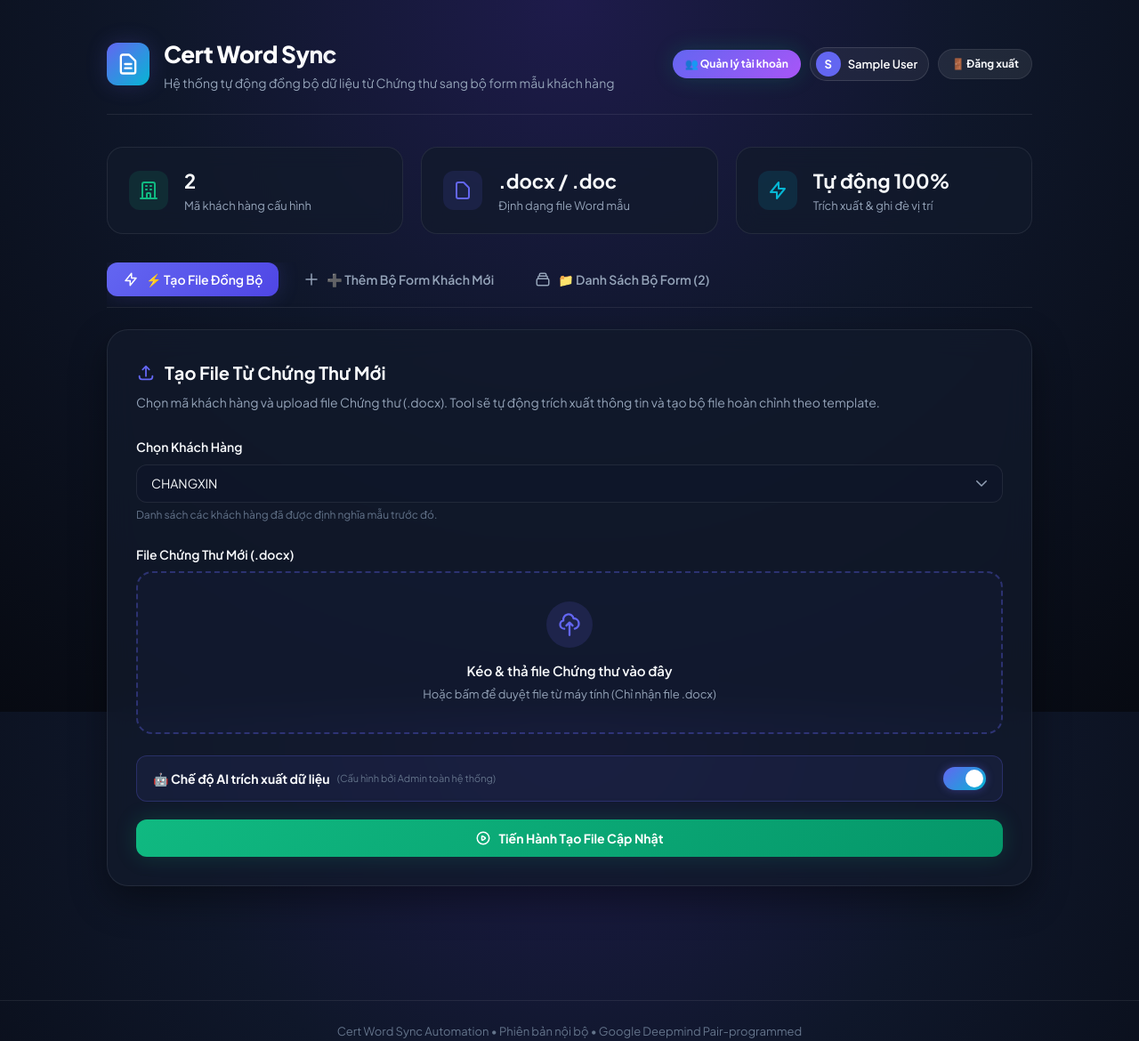
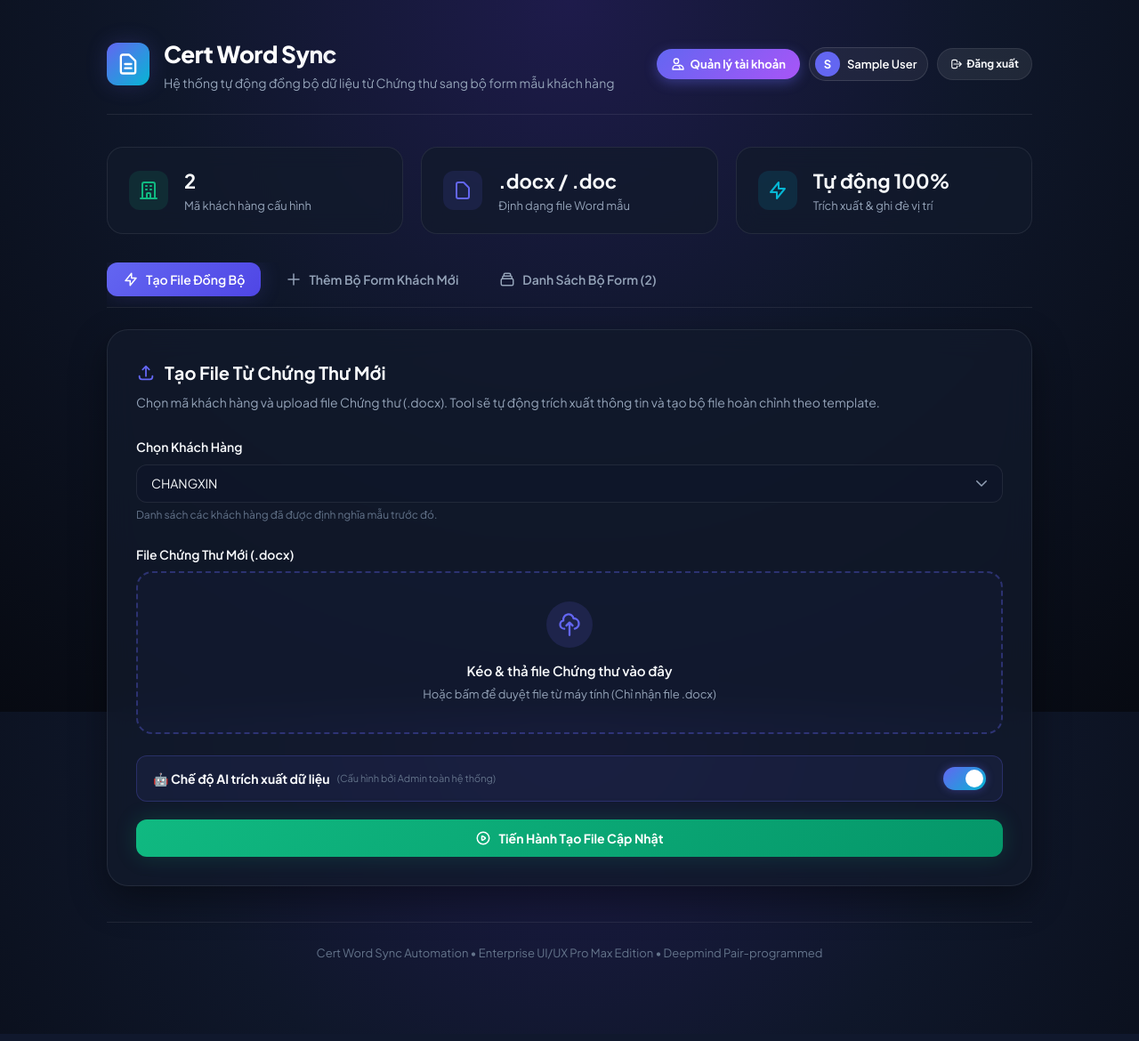
Before and after one commit to chauvanhung/rolly-ai, a Flask app: page / in a window 1280 px wide. Shown: the whole page at 89% size. Run offline with Flask 3, Linux system fonts and the light colour scheme; the visitor is signed in with stand-in values (Sample User, id 1); data comes from the database, SQL or seed files in the repository.

Commit message:
feat(ui): Apply UI/UX Pro Max Enterprise Glassmorphism design system across Cert Word Sync

```diff
--- a/cert_word_sync/static/css/style.css
+++ b/cert_word_sync/static/css/style.css
@@ -628,6 +628,31 @@ select.form-control {
   font-weight: bold;
 }
 
+/* UI UX Pro Max Utility Enhancements */
+a, button, .btn, .tab-btn, .client-card, .stat-card, .dropzone, .toggle-switch, .select-role-styled, .btn-act, .file-preview-remove, .field-chip, .nav-tab {
+  cursor: pointer;
+}
+
+*:focus-visible {
+  outline: 2px solid var(--accent-indigo);
+  outline-offset: 2px;
+}
+
+::-webkit-scrollbar {
+  width: 8px;
+  height: 8px;
+}
+::-webkit-scrollbar-track {
+  background: rgba(15, 23, 42, 0.6);
+}
+::-webkit-scrollbar-thumb {
+  background: rgba(99, 102, 241, 0.3);
+  border-radius: 4px;
+}
+::-webkit-scrollbar-thumb:hover {
+  background: rgba(99, 102, 241, 0.5);
+}
+
 /* Buttons */
 .btn {
   display: inline-flex;
--- a/cert_word_sync/templates/index.html
+++ b/cert_word_sync/templates/index.html
@@ -7,7 +7,7 @@
     <link rel="preconnect" href="https://fonts.googleapis.com">
     <link rel="preconnect" href="https://fonts.gstatic.com" crossorigin>
     <link href="https://fonts.googleapis.com/css2?family=Plus+Jakarta+Sans:wght@300;400;500;600;700;800&display=swap" rel="stylesheet">
-    <link rel="stylesheet" href="{{ url_for('static', filename='css/style.css') }}">
+    <link rel="stylesheet" href="{{ url_for('static', filename='css/style.css') }}?v=3.2">
   </head>
   <body>
     <div class="app-container">
@@ -28,8 +28,11 @@
           {% if current_user %}
           <div style="display: flex; align-items: center; gap: 10px; flex-wrap: wrap;">
             {% if current_user.is_admin %}
-            <a href="/admin/users" class="btn btn-primary" style="padding: 6px 14px; font-size: 12px; border-radius: 20px; text-decoration: none; display: flex; align-items: center; gap: 6px; background: linear-gradient(135deg, #6366f1, #a855f7);">
-              👥 Quản lý tài khoản
+            <a href="/admin/users" class="btn btn-primary" style="padding: 7px 16px; font-size: 13px; border-radius: 20px; text-decoration: none; display: flex; align-items: center; gap: 6px; background: linear-gradient(135deg, #6366f1, #a855f7); font-weight: 700; box-shadow: 0 4px 14px rgba(99, 102, 241, 0.4);">
+              <svg width="16" height="16" fill="none" viewBox="0 0 24 24" stroke="currentColor">
+                <path stroke-linecap="round" stroke-linejoin="round" stroke-width="2" d="M12 4.354a4 4 0 100 5.292M15 21H3v-1a6 6 0 0112 0v1zm0 0h6v-1a6 6 0 00-9-5.197M13 7a4 4 0 11-8 0 4 4 0 018 0z" />
+              </svg>
+              Quản lý tài khoản
             </a>
             {% endif %}
             <div style="display: flex; align-items: center; gap: 8px; background: rgba(255,255,255,0.06); border: 1px solid rgba(255,255,255,0.12); padding: 4px 12px 4px 6px; border-radius: 30px;">
@@ -42,8 +45,11 @@
               {% endif %}
               <span style="font-size: 13px; font-weight: 600; color: #fff;">{{ current_user.full_name }}</span>
             </div>
-            <a href="/logout" class="btn btn-secondary" style="padding: 6px 14px; font-size: 12px; border-radius: 20px; text-decoration: none;">
-              🚪 Đăng xuất
+            <a href="/logout" class="btn btn-secondary" style="padding: 7px 14px; font-size: 12px; border-radius: 20px; text-decoration: none; display: inline-flex; align-items: center; gap: 4px;">
+              <svg width="14" height="14" fill="none" viewBox="0 0 24 24" stroke="currentColor">
+                <path stroke-linecap="round" stroke-linejoin="round" stroke-width="2" d="M17 16l4-4m0 0l-4-4m4 4H7m6 4v1a3 3 0 01-3 3H6a3 3 0 01-3-3V7a3 3 0 013-3h4a3 3 0 013 3v1" />
+              </svg>
+              Đăng xuất
             </a>
           </div>
           {% else %}
@@ -112,21 +118,21 @@
           <svg width="18" height="18" fill="none" viewBox="0 0 24 24" stroke="currentColor">
             <path stroke-linecap="round" stroke-linejoin="round" stroke-width="2" d="M13 10V3L4 14h7v7l9-11h-7z" />
           </svg>
-          ⚡ Tạo File Đồng Bộ
+          Tạo File Đồng Bộ
         </button>
         {% if session.get('role') == 'admin' %}
         <button class="tab-btn" data-tab="tab-new-client">
           <svg width="18" height="18" fill="none" viewBox="0 0 24 24" stroke="currentColor">
             <path stroke-linecap="round" stroke-linejoin="round" stroke-width="2" d="M12 4v16m8-8H4" />
           </svg>
-          ➕ Thêm Bộ Form Khách Mới
+          Thêm Bộ Form Khách Mới
         </button>
         {% endif %}
         <button class="tab-btn" data-tab="tab-clients-list">
           <svg width="18" height="18" fill="none" viewBox="0 0 24 24" stroke="currentColor">
             <path stroke-linecap="round" stroke-linejoin="round" stroke-width="2" d="M19 11H5m14 0a2 2 0 012 2v6a2 2 0 01-2 2H5a2 2 0 01-2-2v-6a2 2 0 012-2m14 0V9a2 2 0 00-2-2M5 11V9a2 2 0 012-2m0 0V5a2 2 0 012-2h6a2 2 0 012 2v2M7 7h10" />
           </svg>
-          📁 Danh Sách Bộ Form ({{ client_list|length }})
+          Danh Sách Bộ Form ({{ client_list|length }})
         </button>
       </nav>
 
@@ -268,6 +274,14 @@
                 </div>
                 <div class="dropzone-title">Kéo & thả Biên Bản mẫu</div>
                 <div class="dropzone-desc">Có thể để trống và bổ sung sau trong Chỉnh form</div>
+              </div>
+              <div class="file-preview" style="display: none;">
+                <div class="file-preview-info">
+                  <div class="file-preview-icon">✓</div>
+                  <div>
+                    <div class="file-preview-name">-</div>
+                    <div class="file-preview-size">-</div>
+                  </div>
                 </div>
                 <button type="button" class="file-preview-remove">✕</button>
               </div>
@@ -304,8 +318,11 @@
               <p style="font-size: 12px; color: var(--text-muted); margin-bottom: 8px;">Mapping: {{ "AI tự học" if item.mapping_source == "ai" else "Mặc định / chỉnh tay" }}</p>
               <p style="font-size: 13px; color: var(--text-secondary);">Thư mục: <code>templates/{{ item.id }}/</code></p>
               {% if session.get('role') == 'admin' %}
-              <a href="/clients/{{ item.id }}/edit" class="btn btn-secondary" style="display: inline-flex; margin: 8px 0 10px; padding: 7px 12px; font-size: 12px; text-decoration: none;">
-                ⚙️ Chỉnh form (Admin)
+              <a href="/clients/{{ item.id }}/edit" class="btn btn-secondary" style="display: inline-flex; align-items: center; gap: 6px; margin: 8px 0 10px; padding: 7px 14px; font-size: 12px; text-decoration: none; border-radius: 10px;">
+                <svg width="14" height="14" fill="none" viewBox="0 0 24 24" stroke="currentColor">
+                  <path stroke-linecap="round" stroke-linejoin="round" stroke-width="2" d="M11 5H6a2 2 0 00-2 2v11a2 2 0 002 2h11a2 2 0 002-2v-5m-1.414-9.414a2 2 0 112.828 2.828L11.828 15H9v-2.828l8.586-8.586z" />
+                </svg>
+                Chỉnh form (Admin)
               </a>
               {% endif %}
               <ul class="client-templates-list">
@@ -331,8 +348,8 @@
       </div>
 
       <!-- App Footer -->
-      <footer class="app-footer">
-        <p>Cert Word Sync Automation &bull; Phiên bản nội bộ &bull; Google Deepmind Pair-programmed</p>
+      <footer class="app-footer" style="text-align: center; margin-top: 40px; color: var(--text-muted); font-size: 13px;">
+        <p>Cert Word Sync Automation &bull; Enterprise UI/UX Pro Max Edition &bull; Deepmind Pair-programmed</p>
       </footer>
     </div>
 
```
